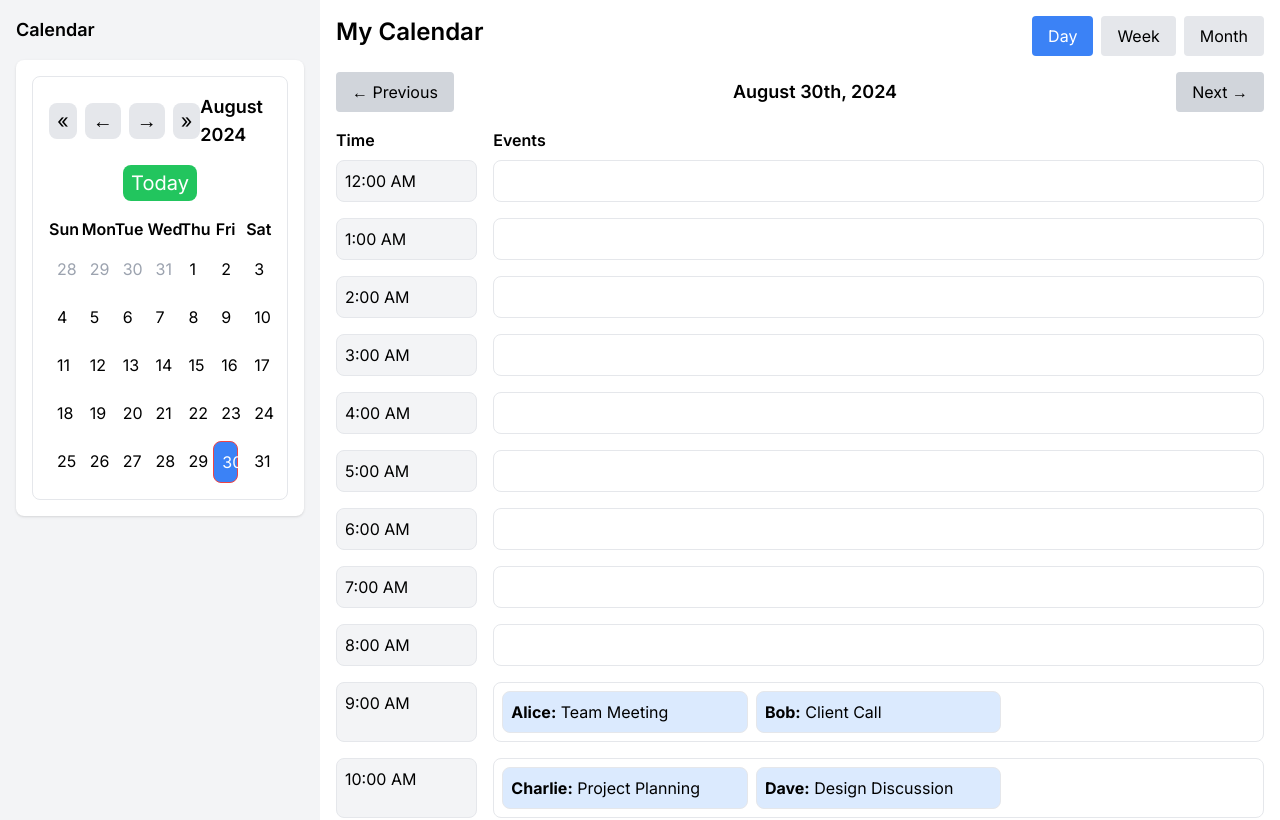
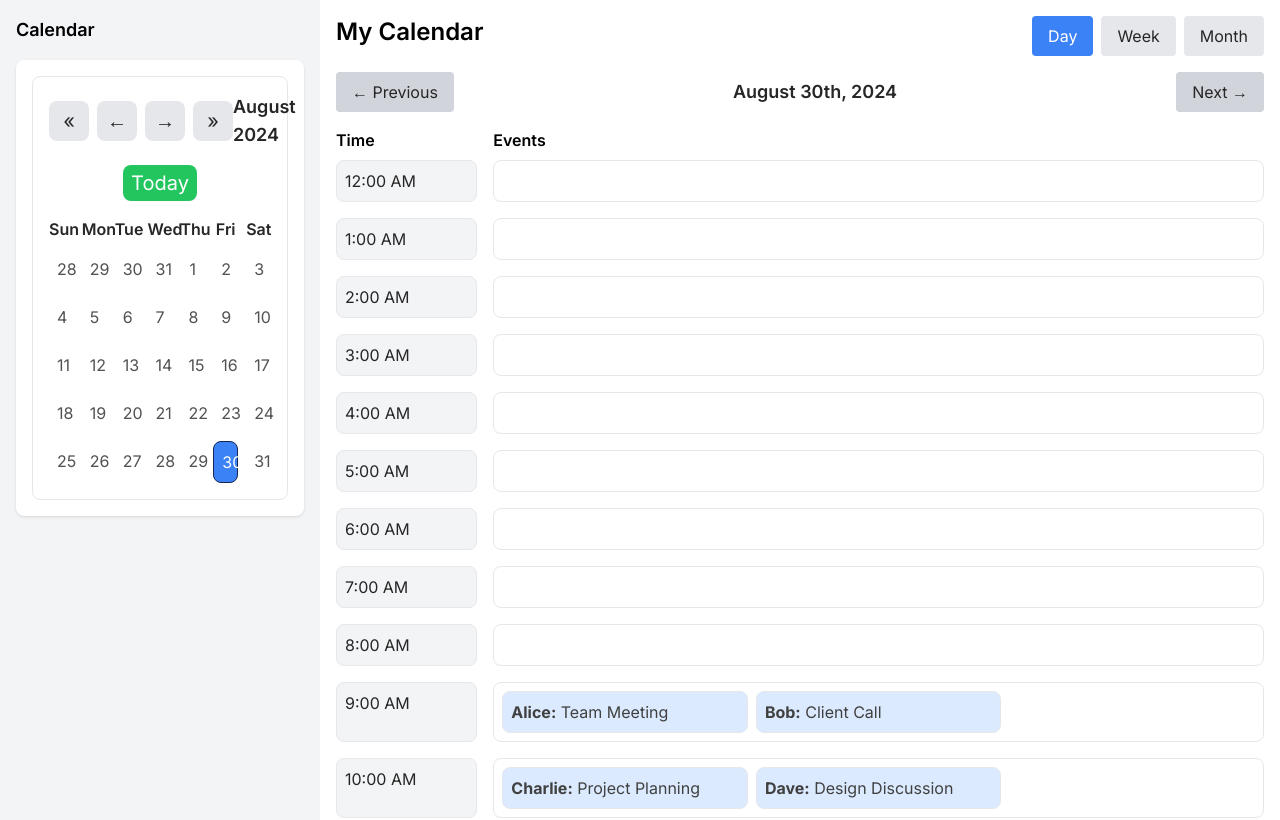
Before and after one commit to SagarBM13/google-calendar, a Next.js app: page / in a window 1280 px wide. Shown: the top 820 px of the page. Built offline with nearby package versions, Linux system fonts and the light colour scheme.

Commit message:
fixed ui

```diff
--- a/src/app/components/date-picker.tsx
+++ b/src/app/components/date-picker.tsx
@@ -28,20 +28,20 @@ const DatePicker: React.FC = () => {
             <div className="mb-4">
                 <div className="flex justify-between items-center mb-4">
                     <div className="flex space-x-2">
-                        <button onClick={goToPreviousYear} className="text-xl px-2 py-1 bg-gray-200 rounded-lg">
+                        <button onClick={goToPreviousYear} className="text-xl px-2 py-1 bg-gray-200 text-neutral-800 rounded-lg h-10 w-10">
                             &laquo;
                         </button>
-                        <button onClick={goToPreviousMonth} className="text-xl px-2 py-1 bg-gray-200 rounded-lg">
+                        <button onClick={goToPreviousMonth} className="text-xl px-2 py-1 bg-gray-200 text-neutral-800 rounded-lg h-10 w-10">
                             &larr;
                         </button>
-                        <button onClick={goToNextMonth} className="text-xl px-2 py-1 bg-gray-200 rounded-lg">
+                        <button onClick={goToNextMonth} className="text-xl px-2 py-1 bg-gray-200 text-neutral-800 rounded-lg h-10 w-10">
                             &rarr;
                         </button>
-                        <button onClick={goToNextYear} className="text-xl px-2 py-1 bg-gray-200 rounded-lg">
+                        <button onClick={goToNextYear} className="text-xl px-2 py-1 bg-gray-200 text-neutral-800 rounded-lg h-10 w-10">
                             &raquo;
                         </button>
                     </div>
-                    <h2 className="text-lg font-semibold">
+                    <h2 className="text-lg font-semibold text-neutral-800">
                         {currentMonth.format('MMMM YYYY')}
                     </h2>
                 </div>
@@ -53,16 +53,16 @@ const DatePicker: React.FC = () => {
             </div>
             <div className="grid grid-cols-7 gap-2">
                 {['Sun', 'Mon', 'Tue', 'Wed', 'Thu', 'Fri', 'Sat'].map((dayName, i) => (
-                    <div key={i} className="text-center font-semibold">
+                    <div key={i} className="text-center font-semibold text-neutral-800">
                         {dayName}
                     </div>
                 ))}
                 {daysInMonth.map((day, i) => (
                     <div
                         key={i}
-                        className={`p-2 text-center rounded-lg cursor-pointer ${day.month() !== currentMonth.month() ? 'text-gray-400' : ''
-                            } ${day.isSame(selectedDate, 'day') ? 'bg-blue-500 text-white' : 'bg-white'
-                            } ${day.isSame(moment(), 'day') ? 'border border-red-500' : ''
+                        className={`p-2 text-center  rounded-lg cursor-pointer ${day.month() !== currentMonth.month() ? 'text-gray-400' : ''
+                            } ${day.isSame(selectedDate, 'day') ? 'bg-blue-500 text-white' : 'bg-white text-neutral-600'
+                            } ${day.isSame(moment(), 'day') ? 'border border-blue-950' : ''
                             }`}
                         onClick={() => handleDateClick(day)}
                     >
--- a/src/app/components/views/day.tsx
+++ b/src/app/components/views/day.tsx
@@ -22,12 +22,12 @@ const Day: React.FC = () => {
     return (
         <div>
             <div className="flex justify-between items-center mb-4">
-                <button onClick={goToPreviousDay} className="px-4 py-2 bg-gray-300 rounded">← Previous</button>
+                <button onClick={goToPreviousDay} className="px-4 py-2 bg-gray-300 rounded text-neutral-800">← Previous</button>
 
-                <h2 className="text-lg font-semibold">
+                <h2 className="text-lg font-semibold text-neutral-800">
                     {selectedDate.format('MMMM Do, YYYY')}
                 </h2>
-                <button onClick={goToNextDay} className="px-4 py-2 bg-gray-300 rounded">Next →</button>
+                <button onClick={goToNextDay} className="px-4 py-2 bg-gray-300 rounded text-neutral-800 ">Next →</button>
 
             </div>
             <div className="grid grid-cols-12 gap-4">
@@ -39,14 +39,14 @@ const Day: React.FC = () => {
                 {hours.map((hour, i) => (
                     <React.Fragment key={i}>
                         {/* Hour column */}
-                        <div className="col-span-2 border p-2 rounded-lg bg-gray-100">
+                        <div className="col-span-2 border p-2 rounded-lg bg-gray-100 text-neutral-800">
                             {hour.format('h:mm A')}
                         </div>
                         {/* Event column */}
                         <div className="col-span-10 border p-2 rounded-lg">
                             <div className="grid grid-cols-3 gap-2">
                                 {getEventsForHour(hour).map((event, j) => (
-                                    <div key={j} className="border p-2 rounded-lg bg-blue-100">
+                                    <div key={j} className="border p-2 rounded-lg bg-blue-100 text-neutral-700">
                                         <strong>{event.person}:</strong> {event.title}
                                     </div>
                                 ))}
--- a/src/app/components/views/month.tsx
+++ b/src/app/components/views/month.tsx
@@ -19,9 +19,9 @@ const Month: React.FC = () => {
         <div>
             <div className="flex justify-between items-center mb-4">
 
-                <button onClick={goToPreviousMonth} className="px-4 py-2 bg-gray-300 rounded">← Previous</button>
-                <h2 className="text-lg font-semibold mb-1">{selectedDate.format('MMMM YYYY')}</h2>
-                <button onClick={goToNextMonth} className="px-4 py-2 bg-gray-300 rounded">Next →</button>
+                <button onClick={goToPreviousMonth} className="px-4 py-2 bg-gray-300 text-neutral-800 rounded">← Previous</button>
+                <h2 className="text-lg font-semibold mb-1 text-neutral-800">{selectedDate.format('MMMM YYYY')}</h2>
+                <button onClick={goToNextMonth} className="px-4 py-2 bg-gray-300 text-neutral-800 rounded">Next →</button>
 
             </div>
 
@@ -32,7 +32,7 @@ const Month: React.FC = () => {
                     </div>
                 ))}
                 {days.map((day, i) => (
-                    <div key={i} className="border p-4 rounded-lg h-36">
+                    <div key={i} className="border p-4 rounded-lg h-36 text-neutral-800">
                         <h3 className="font-semibold">{day.format('D')}</h3>
                     </div>
                 ))}
--- a/src/app/components/views/week.tsx
+++ b/src/app/components/views/week.tsx
@@ -12,19 +12,19 @@ const Week: React.FC = () => {
     return (
         <div>
             <div className="flex items-center justify-between mb-4">
-                <button onClick={goToPreviousWeek} className="px-4 py-2 bg-gray-300 rounded">← Previous</button>
-                <div className="text-lg font-semibold">
+                <button onClick={goToPreviousWeek} className="px-4 py-2 bg-gray-300 rounded text-neutral-800">← Previous</button>
+                <div className="text-lg font-semibold text-neutral-800">
                     {startOfWeek.format('MMMM D')} - {endOfWeek.format('MMMM D')} {startOfWeek.format('YYYY')}
                 </div>
-                <button onClick={goToNextWeek} className="px-4 py-2 bg-gray-300 rounded">Next →</button>
+                <button onClick={goToNextWeek} className="px-4 py-2 bg-gray-300 rounded text-neutral-800">Next →</button>
             </div>
 
             <table className="w-full border-collapse">
                 <thead>
                     <tr>
-                        <th className="border bg-gray-200 p-2 table-cell" style={{ width: '120px', height: '50px' }}>Time</th>
+                        <th className="border bg-gray-200 text-neutral-800 p-2 table-cell" style={{ width: '120px', height: '50px' }}>Time</th>
                         {days.map((day, i) => (
-                            <th key={i} className="border bg-gray-100 text-center p-2 table-cell" style={{ width: '120px', height: '50px' }}>
+                            <th key={i} className="border bg-gray-100 text-center p-2 table-cell text-neutral-800" style={{ width: '120px', height: '50px' }}>
                                 <div>{day.format('dddd')}</div>
                                 <div>{day.format('MMMM Do')}</div>
                             </th>
@@ -34,11 +34,11 @@ const Week: React.FC = () => {
                 <tbody>
                     {[...Array(24)].map((_, i) => (
                         <tr key={i}>
-                            <td className="border text-center p-4 table-cell" style={{ width: '120px', height: '50px' }}>
+                            <td className="border text-center p-4 table-cell text-neutral-800" style={{ width: '120px', height: '50px' }}>
                                 {moment().startOf('day').add(i, 'hours').format('h:00 A')}
                             </td>
                             {days.map((_, j) => (
-                                <td key={j} className="border p-4 table-cell" style={{ width: '120px', height: '50px' }}>
+                                <td key={j} className="border p-4 table-cell text-neutral-800" style={{ width: '120px', height: '50px' }}>
                                     {/* Placeholder for events */}
                                     <div></div>
                                 </td>
--- a/src/app/templates/calendar/calendar.tsx
+++ b/src/app/templates/calendar/calendar.tsx
@@ -30,21 +30,21 @@ const Calendar: React.FC = () => {
                     <h1 className="text-2xl font-semibold">My Calendar</h1>
                     <div>
                         <button
-                            className={`px-4 py-2 mr-2 ${view === 'day' ? 'bg-blue-500 text-white' : 'bg-gray-200'
+                            className={`px-4 py-2 mr-2 ${view === 'day' ? 'bg-blue-500 text-white' : 'bg-gray-200 text-neutral-800'
                                 } rounded`}
                             onClick={() => setView('day')}
                         >
                             Day
                         </button>
                         <button
-                            className={`px-4 py-2 mr-2 ${view === 'week' ? 'bg-blue-500 text-white' : 'bg-gray-200'
+                            className={`px-4 py-2 mr-2 ${view === 'week' ? 'bg-blue-500 text-white' : 'bg-gray-200 text-neutral-800'
                                 } rounded`}
                             onClick={() => setView('week')}
                         >
                             Week
                         </button>
                         <button
-                            className={`px-4 py-2 ${view === 'month' ? 'bg-blue-500 text-white' : 'bg-gray-200'
+                            className={`px-4 py-2 ${view === 'month' ? 'bg-blue-500 text-white' : 'bg-gray-200 text-neutral-800'
                                 } rounded`}
                             onClick={() => setView('month')}
                         >
```
